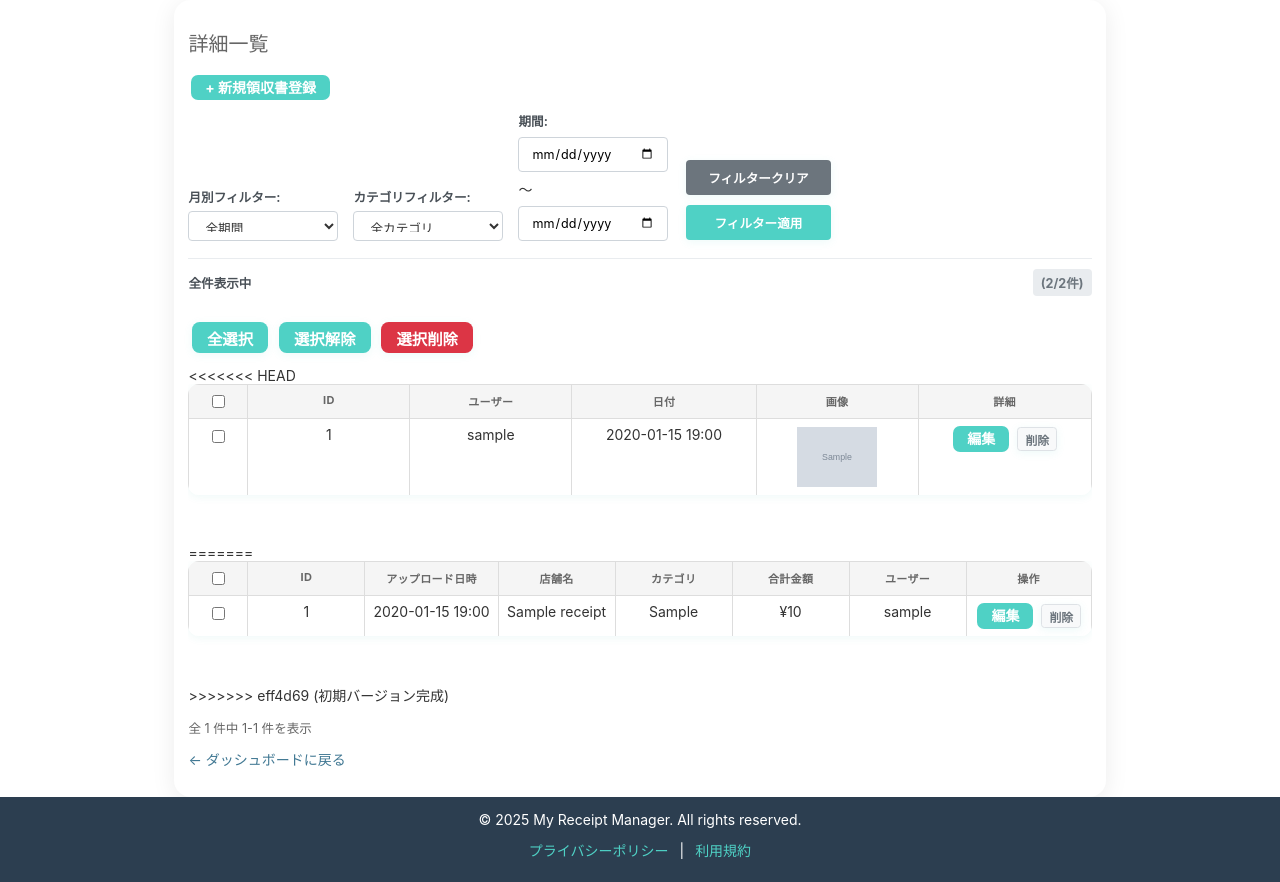
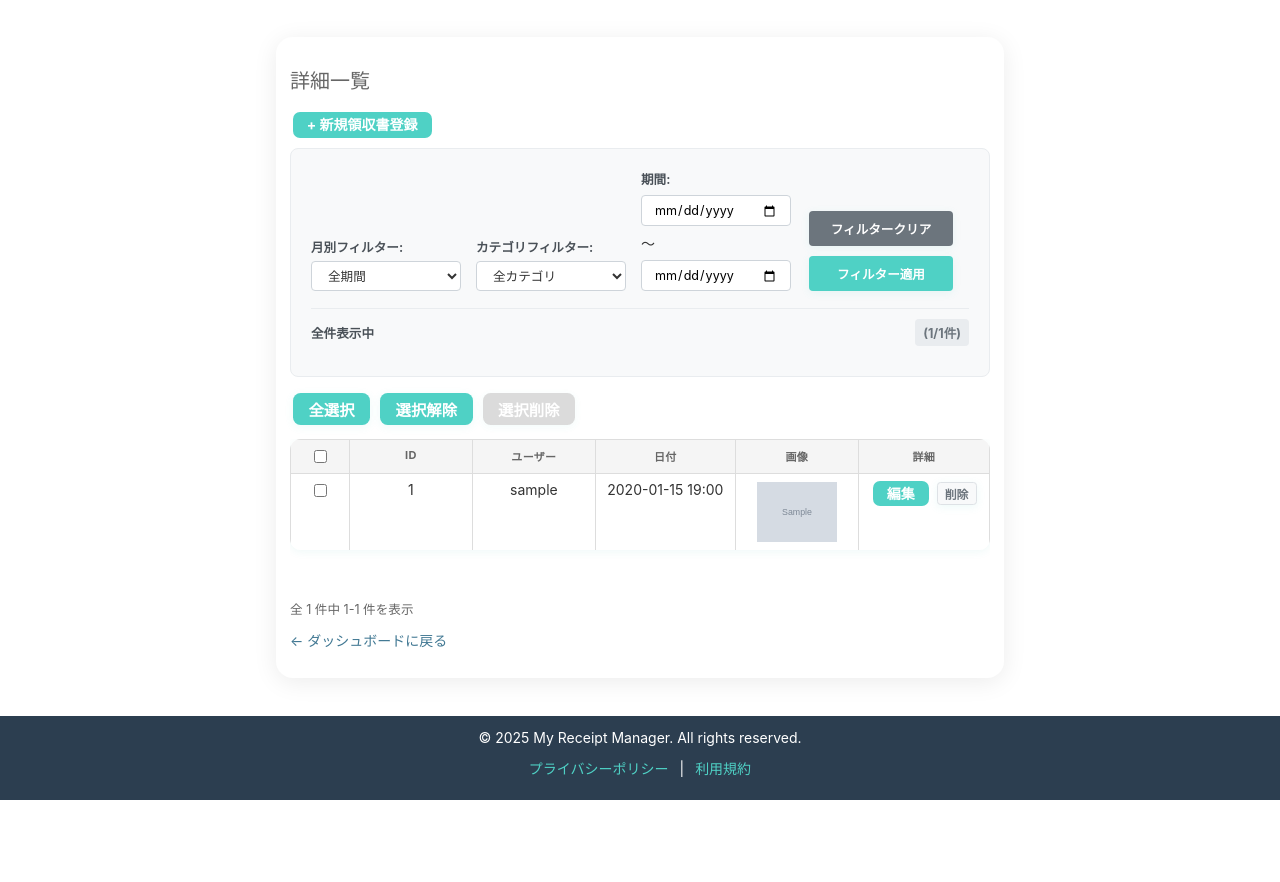
Before and after one commit to Junki1992/django-receipt-ocr, a Django app: page /dashboard/receipts/ in a window 1280 px wide. Shown: the part 96-978 px from the top of the page. After the commit the page ends 896 px from the top, so only its background shows below. Run offline with Django 4.2, Linux system fonts and the light colour scheme; a user stored in the database is signed in; tables that the repository leaves empty hold one stand-in row (values such as "Sample post"); grey boxes marked "Sample" are stand-in pictures.

Commit message:
fix: 一括削除のチェックボックスにname="ids"を追加し、削除ボタンの有効化判定が正しく動作するよう修正

```diff
--- a/receipts/templates/receipts/dashboard_receipts.html
+++ b/receipts/templates/receipts/dashboard_receipts.html
@@ -27,8 +27,10 @@
   }
 
   .admin-btn:disabled {
-    background: #ccc;
-    cursor: not-allowed;
+    background: #ccc !important;
+    color: #fff !important;
+    cursor: not-allowed !important;
+    opacity: 0.7;
   }
 
   /* 削除ボタンを控えめに */
@@ -133,8 +135,6 @@
       width: 2em;
     }
   }
-<<<<<<< HEAD
-=======
 
   /* フィルタリングセクションのスタイル */
   .filter-section {
@@ -168,7 +168,7 @@
 
   .filter-select,
   .filter-input {
-    padding: 8px 12px;
+    padding: 6px 12px;
     border: 1px solid #ced4da;
     border-radius: 4px;
     font-size: 0.9em;
@@ -312,7 +312,6 @@
       opacity: 1 !important;
     }
   }
->>>>>>> eff4d69 (初期バージョン完成)
 </style>
 <h1>詳細一覧</h1>
 <div style="margin-bottom: 1em;">
@@ -451,10 +450,8 @@ document.addEventListener('DOMContentLoaded', function() {
   <div style="margin-bottom: 1em;">
     <button type="button" id="select-all-btn" class="admin-btn">全選択</button>
     <button type="button" id="deselect-all-btn" class="admin-btn">選択解除</button>
-    <button type="submit" id="bulk-delete-btn" class="admin-btn" style="background: #dc3545;" onclick="return confirm('選択された領収書を削除しますか？')">選択削除</button>
+    <button type="submit" id="bulk-delete-btn" class="admin-btn" style="background: #dc3545;" disabled>選択削除</button>
   </div>
-
-<<<<<<< HEAD
   <div class="table-responsive">
     <table class="result-table admin-table" style="width:100%; border-collapse:collapse;">
       <thead>
@@ -470,7 +467,7 @@ document.addEventListener('DOMContentLoaded', function() {
       <tbody>
         {% for receipt in receipts %}
         <tr>
-        <td><input type="checkbox" class="row-check" value="{{ receipt.id }}"></td>
+          <td><input type="checkbox" class="row-check" name="ids" value="{{ receipt.id }}"></td>
           <td>{{ receipt.id }}</td>
           <td>{{ receipt.user }}</td>
           <td>{{ receipt.uploaded_at|date:"Y-m-d H:i" }}</td>
@@ -495,63 +492,6 @@ document.addEventListener('DOMContentLoaded', function() {
       </tbody>
     </table>
   </div>
-=======
-  <div class="table-responsive">
-    <table class="result-table admin-table">
-      <thead>
-        <tr>
-          <th><input type="checkbox" id="select-all"></th>
-          <th>ID</th>
-          <th>アップロード日時</th>
-          <th>店舗名</th>
-          <th>カテゴリ</th>
-          <th>合計金額</th>
-          <th>ユーザー</th>
-          <th>操作</th>
-        </tr>
-      </thead>
-      <tbody>
-        {% for receipt in page_obj %}
-        <tr data-month="{{ receipt.uploaded_at|date:'Y-m' }}"
-            data-category="{{ receipt.category|default:'(未分類)' }}"
-            data-date="{{ receipt.uploaded_at|date:'Y-m-d' }}">
-          <td><input type="checkbox" name="ids" value="{{ receipt.id }}"></td>
-          <td>{{ receipt.id }}</td>
-          <td>{{ receipt.uploaded_at|date:"Y-m-d H:i" }}</td>
-          <td>
-            {% if receipt.shop_name %}
-              {{ receipt.shop_name }}
-            {% elif receipt.store_name %}
-              {{ receipt.store_name }}
-            {% else %}
-              -
-            {% endif %}
-          </td>
-          <td>{{ receipt.category|default:"(未分類)" }}</td>
-          <td>
-            {% if calculated_totals|default:"" %}
-              {% for key, value in calculated_totals.items %}
-                {% if key == receipt.id %}
-                  ¥{{ value|intcomma }}
-                {% endif %}
-              {% endfor %}
-            {% else %}
-              -
-            {% endif %}
-          </td>
-          <td>{{ receipt.user.username }}</td>
-          <td>
-            <a href="{% url 'receipt_edit' receipt.id %}" class="admin-btn">編集</a>
-            <button type="button" class="delete-btn" data-id="{{ receipt.id }}">削除</button>
-          </td>
-        </tr>
-        {% endfor %}
-      </tbody>
-    </table>
-  </div>
-</form>
->>>>>>> eff4d69 (初期バージョン完成)
-
 <!-- ページネーション -->
 {% if page_obj.has_other_pages %}
 <div class="pagination">
@@ -750,6 +690,25 @@ $(document).ready(function() {
 
   // 初期状態の更新
   updateFilterStatus();
+
+  function updateDeleteBtnState() {
+    if ($('input[name="ids"]:checked').length > 0) {
+      $('#bulk-delete-btn').prop('disabled', false);
+    } else {
+      $('#bulk-delete-btn').prop('disabled', true);
+    }
+  }
+
+  // チェックボックスの状態が変わるたびに実行
+  $(document).on('change', 'input[name="ids"]', updateDeleteBtnState);
+
+  // 全選択・選択解除ボタンでも状態を更新
+  $('#select-all-btn, #deselect-all-btn').on('click', function() {
+    setTimeout(updateDeleteBtnState, 10); // チェック状態が反映された後に実行
+  });
+
+  // 初期状態
+  updateDeleteBtnState();
 });
 </script>
 {% endblock %}
```
Lines whose indentation alone changed are shown as unchanged.
